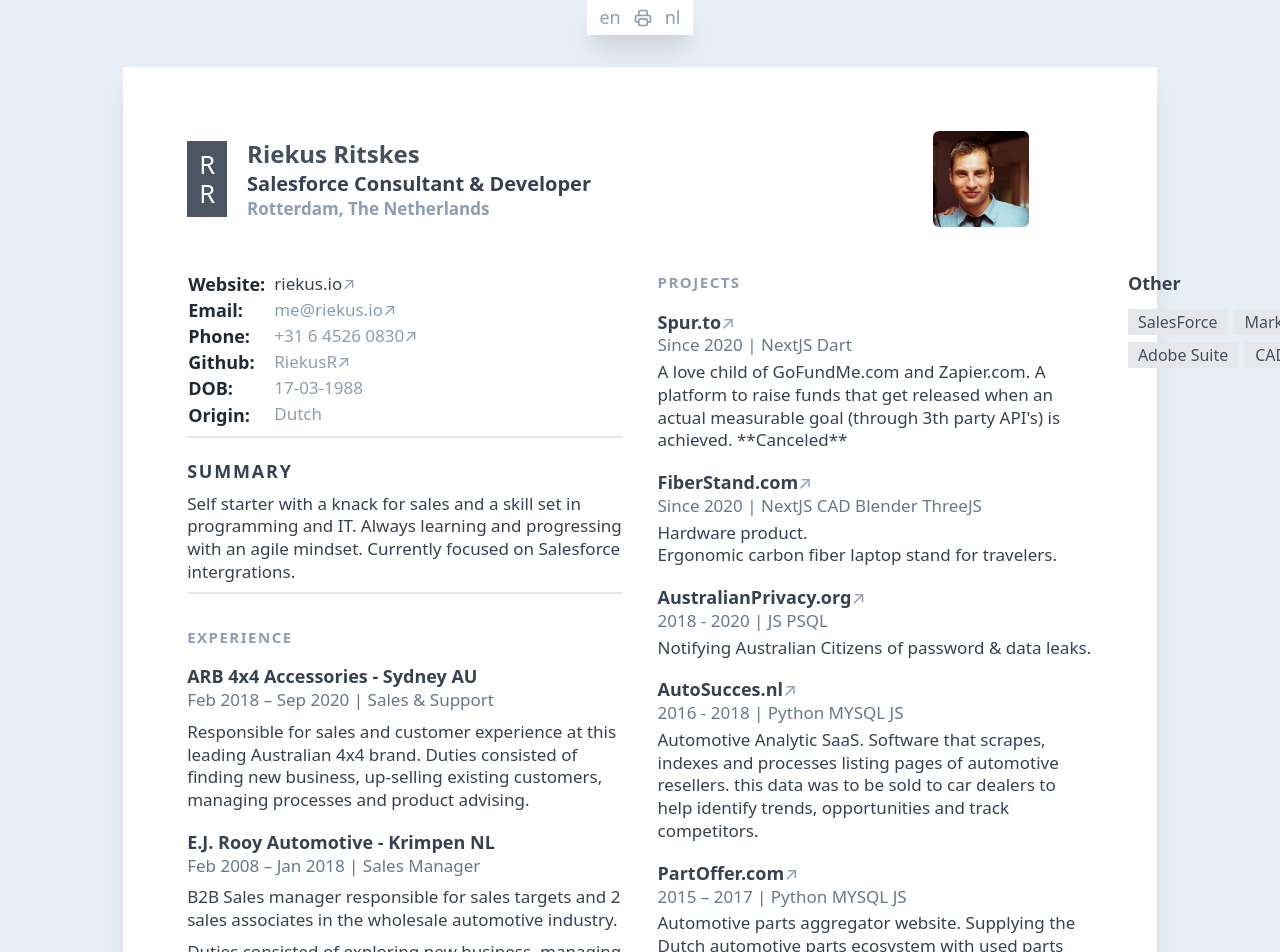
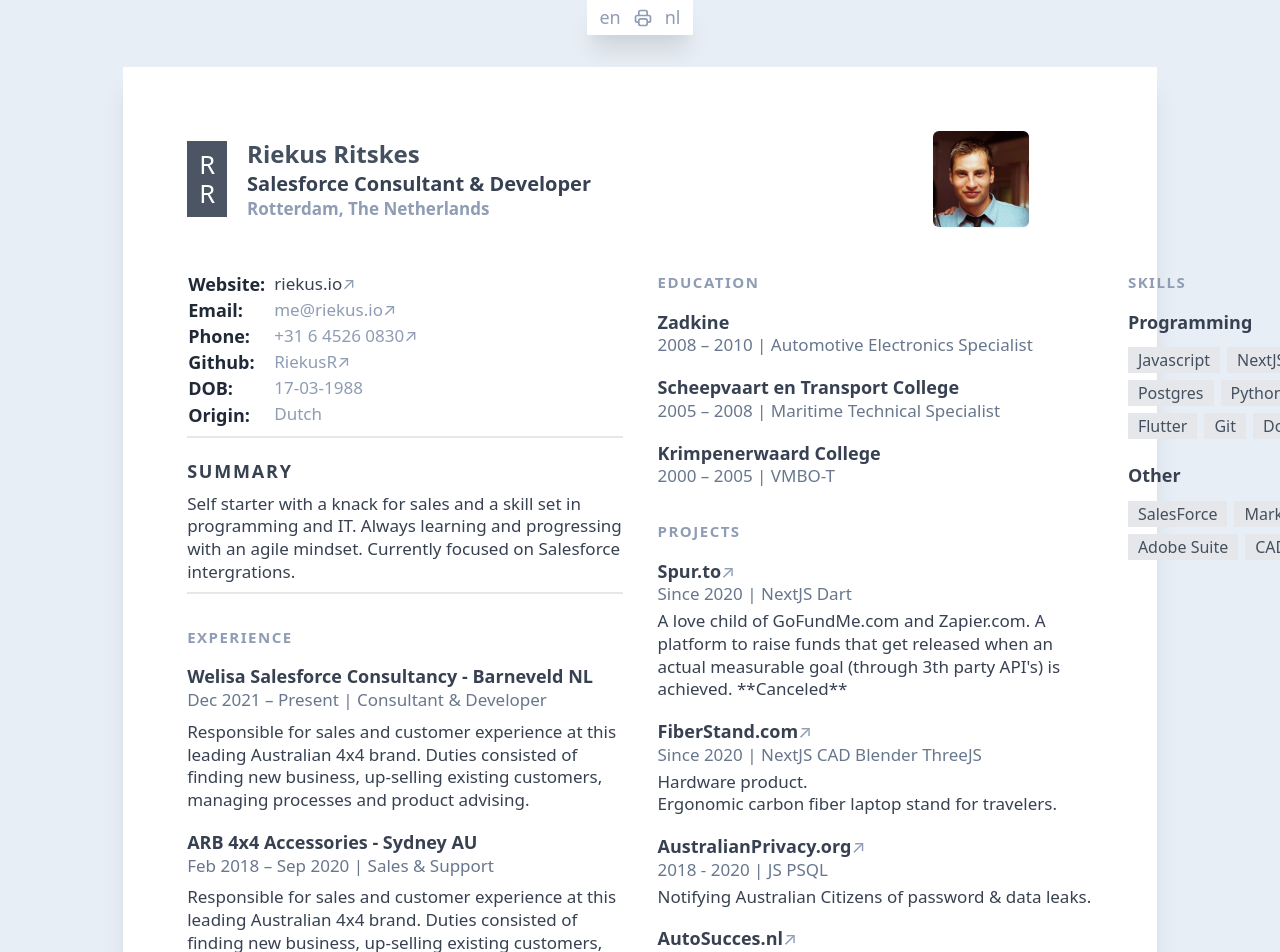
Before and after one commit to riekusr/duo-language-resume, a Next.js app: page / in a window 1280 px wide. Shown: the top 952 px of the page. Built offline with nearby package versions, Linux system fonts and the light colour scheme.

Commit message:
added welisa experience

```diff
--- a/pages/index.js
+++ b/pages/index.js
@@ -226,7 +226,31 @@
                 <h2 className="mb-4 font-bold tracking-widest text-sm2 text-gray-550 ">
                   {enlang ? 'EXPERIENCE' : 'ERVARINGEN'}
                 </h2>
+                    </div>
 
+                <section className="mb-4.5 break-inside-avoid">
+                  <header>
+                    <h3 className="text-lg font-semibold leading-snug text-gray-700">
+                      Welisa Salesforce Consultancy - Barneveld NL
+                    </h3>
+                    <p className="leading-normal text-md text-gray-650">
+                      Dec 2021 – Present | Consultant & Developer
+                    </p>
+                  </header>
+                  <p className="mt-2.1 text-md text-gray-700 leading-normal">
+                    {enlang
+                      ? `
+										Responsible for sales and customer experience at this
+										leading Australian 4x4 brand. Duties consisted of finding
+										new business, up-selling existing customers, managing
+										processes and product advising.`
+                      : `
+                      Verantwoordelijk voor de verkoop en klant ervaring bij deze Australische
+                      4x4 marktleider. Taken bestaan uit het werven van klanten, upsell bestaande klanten
+                      en het beheren van (verkoop) systemen.
+                      `}
+                  </p>
+                </section>
                 <section className="mb-4.5 break-inside-avoid">
                   <header>
                     <h3 className="text-lg font-semibold leading-snug text-gray-700">
@@ -250,7 +274,6 @@
                       `}
                   </p>
                 </section>
-              </div>
 
               <section className="mb-4.5 break-inside-avoid">
                 <header>
```
